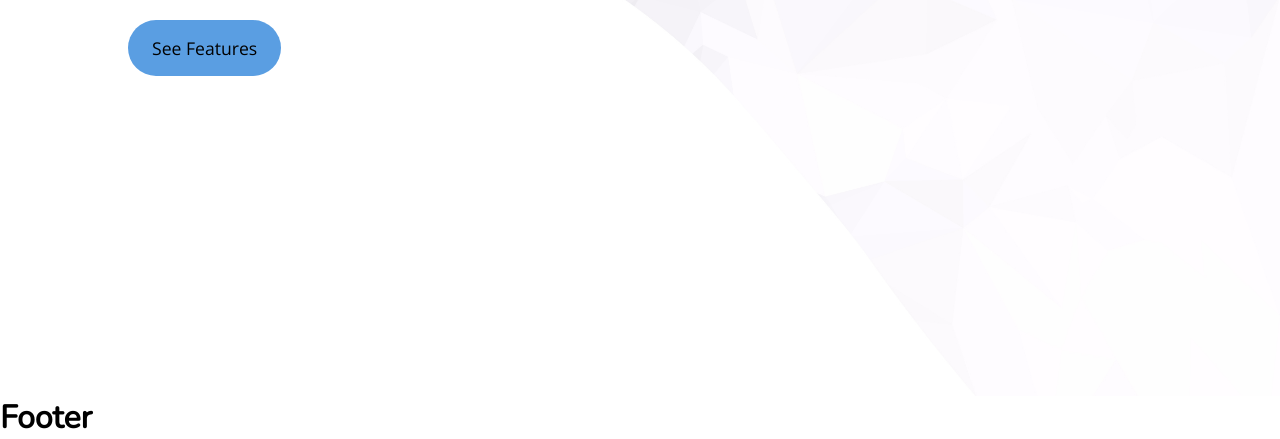
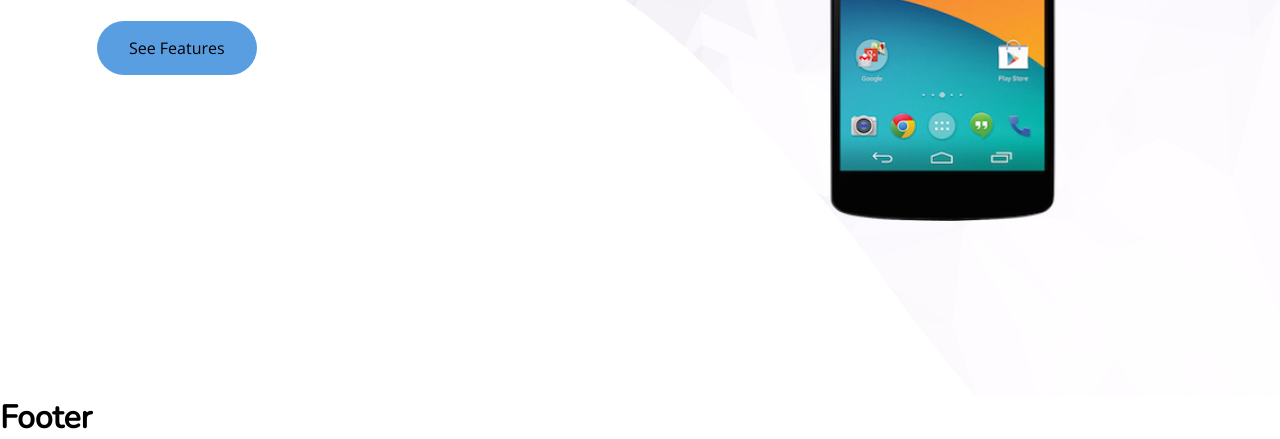
Before and after one commit to TarunJCole/product-website, a Gatsby site: page / in a window 1280 px wide. Shown: the part 404-843 px from the top of the page. Built offline with nearby package versions, Linux system fonts and the light colour scheme; Gatsby itself is replaced by a stand-in of ours.

Commit message:
phone image

```diff
--- a/src/pages/index.js
+++ b/src/pages/index.js
@@ -10,7 +10,7 @@ import indexStyles from "./index.module.css"
 const IndexPage = () => {
   const data = useStaticQuery(graphql`
     query {
-      phoneImage: file(relativePath: { eq: "phone.jpg" }) {
+      phoneImage: file(relativePath: { eq: "phone.png" }) {
         childImageSharp {
           fluid(maxWidth: 600) {
             ...GatsbyImageSharpFluid
@@ -31,6 +31,9 @@ const IndexPage = () => {
           </p>
           <button>See Features</button>
         </div>
+        <div className={indexStyles.imageContainer}>
+          <Img fluid={data.phoneImage.childImageSharp.fluid} />
+        </div>
       </div>
     </Layout>
   )
--- a/src/pages/index.module.css
+++ b/src/pages/index.module.css
@@ -1,10 +1,11 @@
 .index {
   min-width: 100vw;
   min-height: 100vh;
-  display: flex;
-  flex-direction: column;
-  justify-content: center;
-  padding-left: 10%;
+  padding: 2rem;
+  display: grid;
+  grid-template-columns: 1fr 1fr;
+  align-items: center;
+  justify-items: center;
   background: url(../images/bgimage.jpg) no-repeat center center / cover;
 }
 
@@ -17,11 +18,10 @@
 }
 
 .index button {
-  min-width: 12%;
-  max-width: 20%;
+  min-width: 15%;
   margin: 1.5rem 0;
-  padding: 1rem 1.5rem;
-  font-size: 1.1rem;
+  padding: 1rem 2rem;
+  font-size: 1rem;
   border: none;
   cursor: pointer;
   background: var(--primary-color);
@@ -34,7 +34,6 @@
   background: var(--primary-color-light);
 }
 
-.index img {
-  max-width: 600px;
-  justify-self: flex-end;
+.imageContainer {
+  width: 450px;
 }
```
Also changed, not shown: src/images/phone.jpg (deleted), src/images/phone.png (added).
